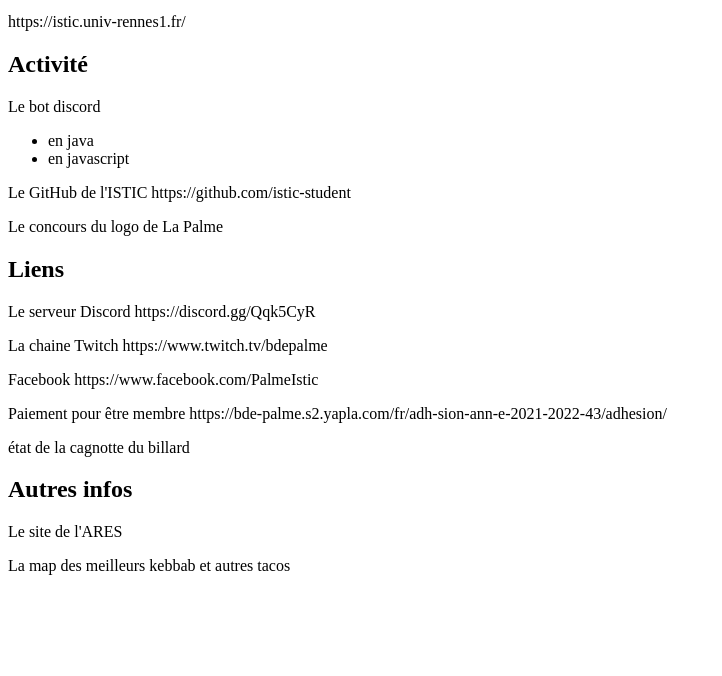
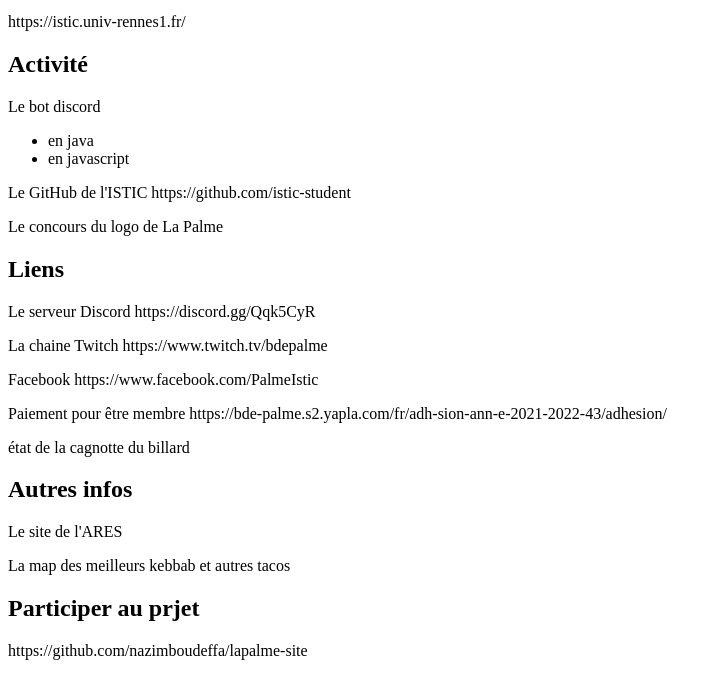
Before and after one commit to nazimboudeffa/lapalme-site, a plain HTML site: page index.html in a window 1280 px wide. Shown: the part 638-1314 px from the top of the page, without its empty margins (0-722 px from the left). Before the commit the page ends 1229 px from the top, so only its background shows below. Drawn offline with Linux system fonts and the light colour scheme.

Commit message:
Update index.html

```diff
--- a/index.html
+++ b/index.html
@@ -35,5 +35,7 @@
     <h2>Autres infos</h2>
     <p>Le site de l'ARES</p>
     <p>La map des meilleurs kebbab et autres tacos</p>
+    <h2>Participer au prjet</h2>
+    <p>https://github.com/nazimboudeffa/lapalme-site</p>
 </body>
 </html>
```
